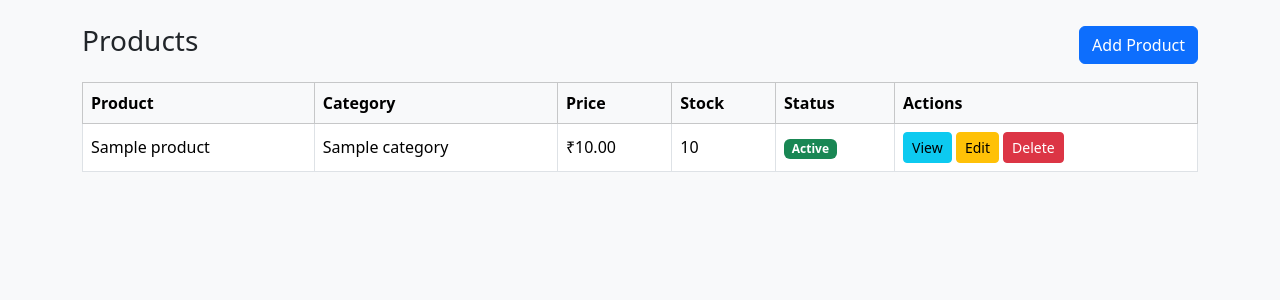
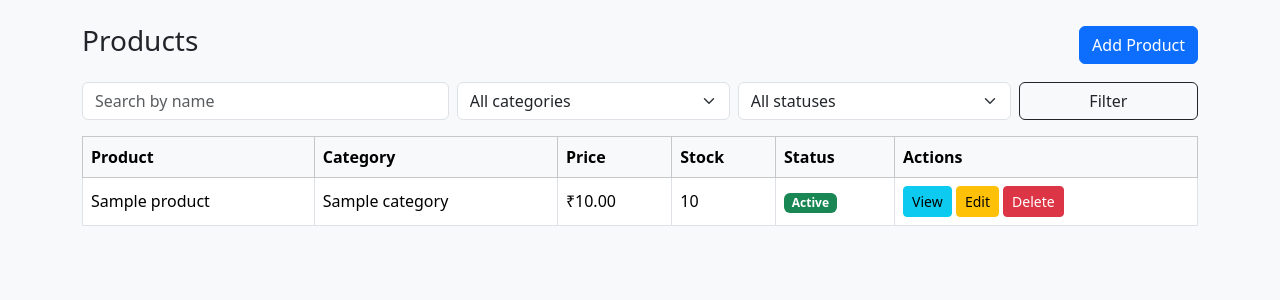
Before and after one commit to gautam-1910/product-management, a Django app: page /products/ in a window 1280 px wide. Shown: the part 56-356 px from the top of the page. Run offline with Django 5.2, Linux system fonts and the light colour scheme; a user stored in the database is signed in; tables that the repository leaves empty hold one stand-in row (values such as "Sample post").

Commit message:
Add search and filters

```diff
--- a/products/views.py
+++ b/products/views.py
@@ -3,7 +3,8 @@ from django.shortcuts import render
 # Create your views here.
 from django.contrib.auth.decorators import login_required
 from django.shortcuts import render
-from .models import Product
+from .models import Category,Product
+from django.core.paginator import Paginator
 
 @login_required
 def dashboard(request):
@@ -18,4 +19,28 @@ def dashboard(request):
 @login_required
 def product_list(request):
     products = Product.objects.select_related('category').order_by('-created_at')
-    return render(request, 'product_list.html', {'products': products})
+
+    q = request.GET.get('q', '').strip()
+    category = request.GET.get('category', '')
+    status = request.GET.get('status', '')
+
+    if q:
+        products = products.filter(name__icontains=q)
+    if category:
+        products = products.filter(category_id=category)
+    if status:
+        products = products.filter(status=status)
+
+    params = request.GET.copy()
+    params.pop('page', None)
+
+    page_obj = Paginator(products, 10).get_page(request.GET.get('page'))
+
+    return render(request, 'product_list.html', {
+        'page_obj': page_obj,
+        'categories': Category.objects.all(),
+        'q': q,
+        'selected_category': category,
+        'selected_status': status,
+        'query_string': params.urlencode(),
+    })
--- a/templates/product_list.html
+++ b/templates/product_list.html
@@ -4,6 +4,31 @@
   <h3>Products</h3>
   <a href="#" class="btn btn-primary">Add Product</a>
 </div>
+
+<form method="get" class="row g-2 mb-3">
+  <div class="col-md-4">
+    <input type="text" name="q" value="{{ q }}" class="form-control" placeholder="Search by name">
+  </div>
+  <div class="col-md-3">
+    <select name="category" class="form-select">
+      <option value="">All categories</option>
+      {% for c in categories %}
+      <option value="{{ c.id }}" {% if selected_category == c.id|stringformat:"s" %}selected{% endif %}>{{ c.name }}</option>
+      {% endfor %}
+    </select>
+  </div>
+  <div class="col-md-3">
+    <select name="status" class="form-select">
+      <option value="">All statuses</option>
+      <option value="active" {% if selected_status == 'active' %}selected{% endif %}>Active</option>
+      <option value="inactive" {% if selected_status == 'inactive' %}selected{% endif %}>Inactive</option>
+    </select>
+  </div>
+  <div class="col-md-2 d-grid">
+    <button class="btn btn-outline-dark">Filter</button>
+  </div>
+</form>
+
 <div class="table-responsive">
   <table class="table table-bordered bg-white align-middle">
     <thead class="table-light">
@@ -13,7 +38,7 @@
       </tr>
     </thead>
     <tbody>
-      {% for p in products %}
+      {% for p in page_obj %}
       <tr>
         <td>{{ p.name }}</td>
         <td>{{ p.category }}</td>
@@ -41,4 +66,18 @@
     </tbody>
   </table>
 </div>
+
+{% if page_obj.paginator.num_pages > 1 %}
+<nav>
+  <ul class="pagination">
+    {% if page_obj.has_previous %}
+    <li class="page-item"><a class="page-link" href="?{{ query_string }}&page={{ page_obj.previous_page_number }}">Previous</a></li>
+    {% endif %}
+    <li class="page-item disabled"><span class="page-link">Page {{ page_obj.number }} of {{ page_obj.paginator.num_pages }}</span></li>
+    {% if page_obj.has_next %}
+    <li class="page-item"><a class="page-link" href="?{{ query_string }}&page={{ page_obj.next_page_number }}">Next</a></li>
+    {% endif %}
+  </ul>
+</nav>
+{% endif %}
 {% endblock %}
```
